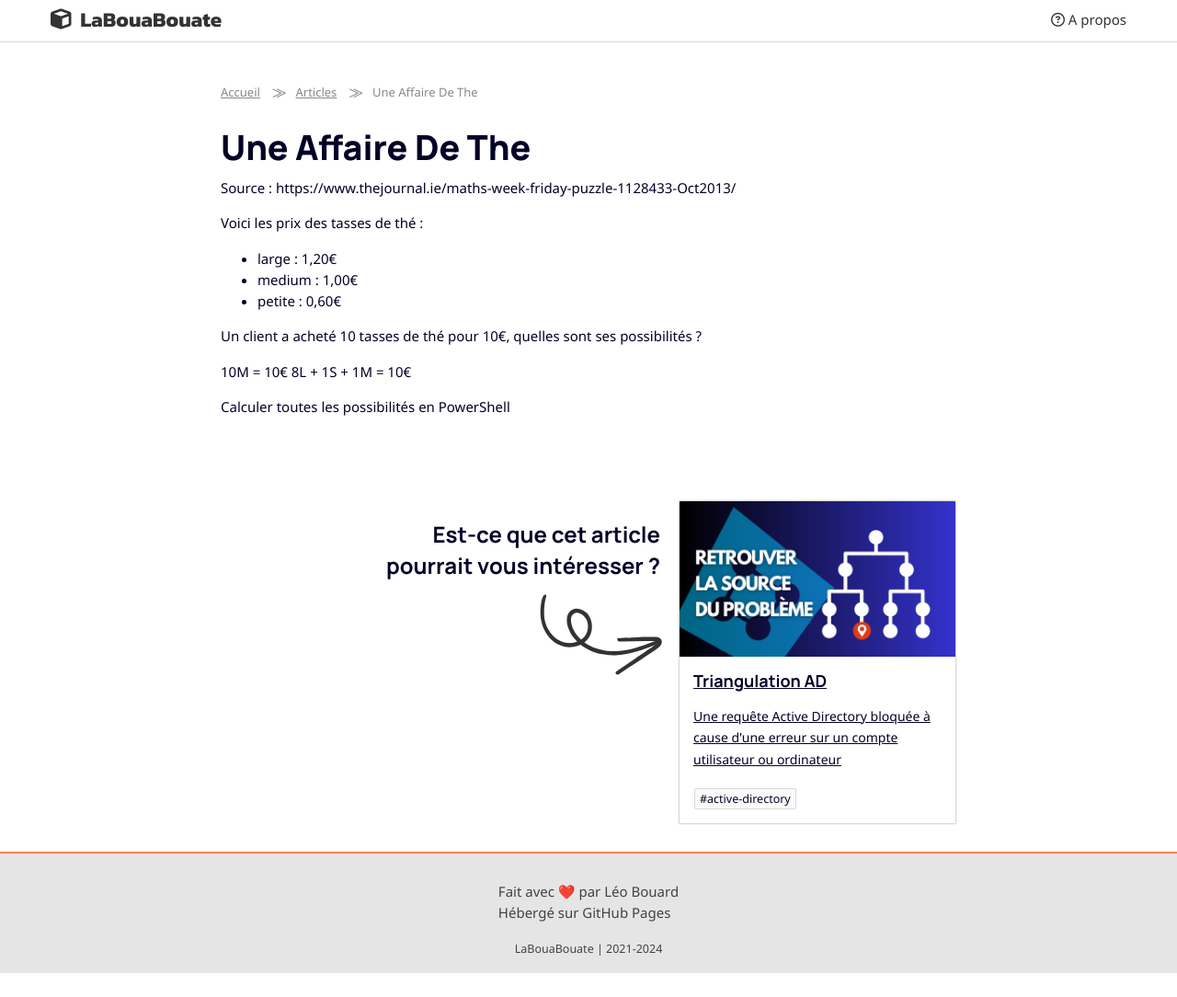
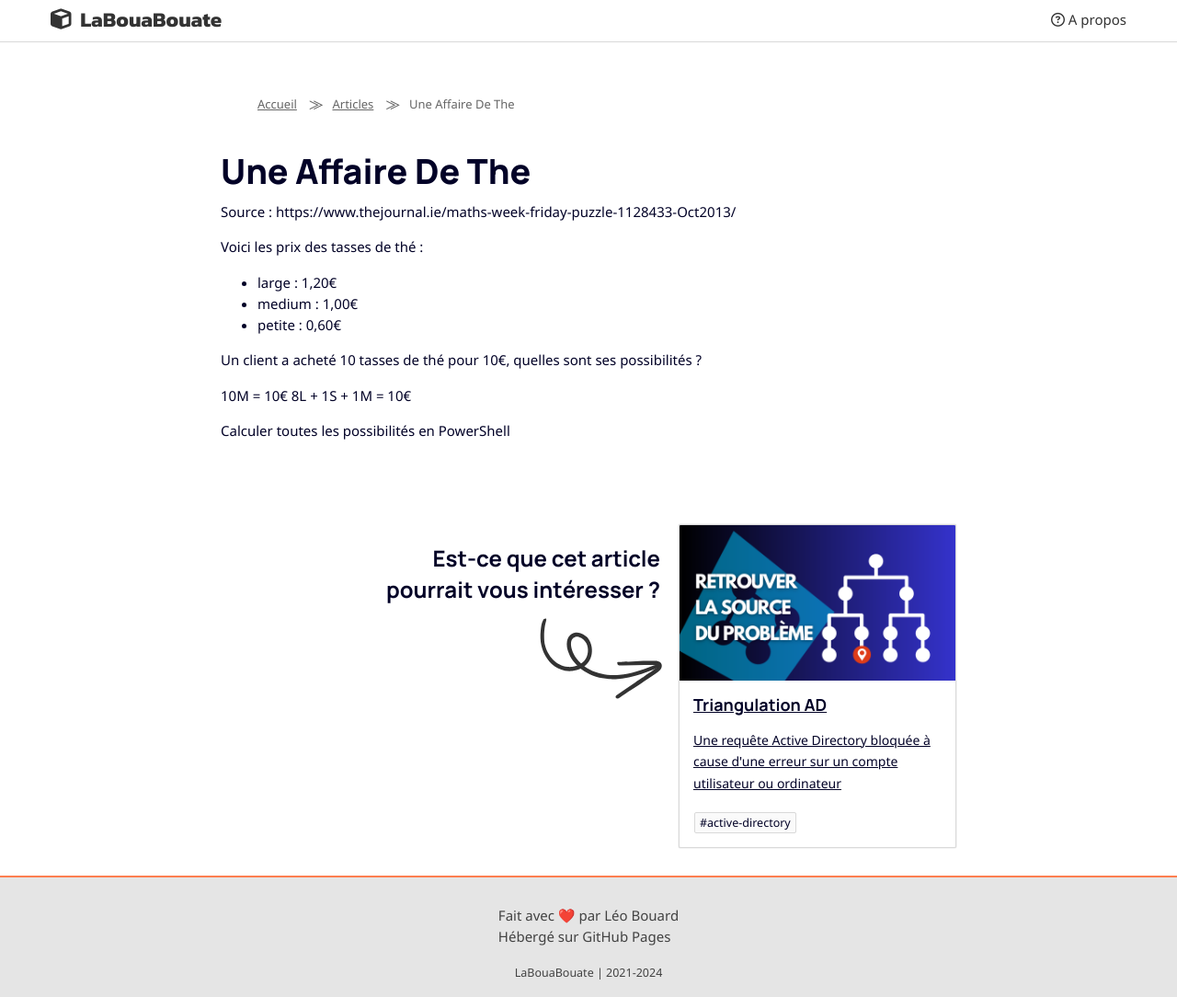
Before and after one commit to leobouard/leobouard.github.io, a Jekyll site: the page built from _posts/2025-01-01-une-affaire-de-the.md, in a window 1280 px wide. Shown: the whole page at 92% size. Built offline with Jekyll 4.4.1, drawn with Linux system fonts in a browser that asks for light colours; nearby versions of some CDN libraries; some web fonts are replaced; our own code applies the rules of GitHub Pages for plain Markdown files; before the commit the page ends 1058 px from its top, so only the background shows below that.

Commit message:
Accessibilité du fil d'arianne

```diff
--- a/_layouts/post.html
+++ b/_layouts/post.html
@@ -23,10 +23,12 @@
 
   <!-- Path from home to current page -->
   <nav class="breadcrumb">
-    <li><a href="/">Accueil</a></li>
-    <li><a href="/blog">Articles</a></li>
-    {% if page.tableOfContent %}<li><a href="{{ page.tableOfContent }}">Sommaire</a></li>{% endif %}
-    <li><span>{{ page.title }}</span></li>
+    <ul>
+      <li><a href="/">Accueil</a></li>
+      <li><a href="/blog">Articles</a></li>
+      {% if page.tableOfContent %}<li><a href="{{ page.tableOfContent }}">Sommaire</a></li>{% endif %}
+      <li><span>{{ page.title }}</span></li>
+    </ul>
   </nav>
 
   <!-- Main title and content -->
--- a/assets/css/posts.scss
+++ b/assets/css/posts.scss
@@ -4,7 +4,7 @@
 nav.breadcrumb {
     width: 100%;
     font-size: small;
-    color: #888;
+    color: #666;
     font-weight: 500;
     padding: 1em 0;
 }
```
